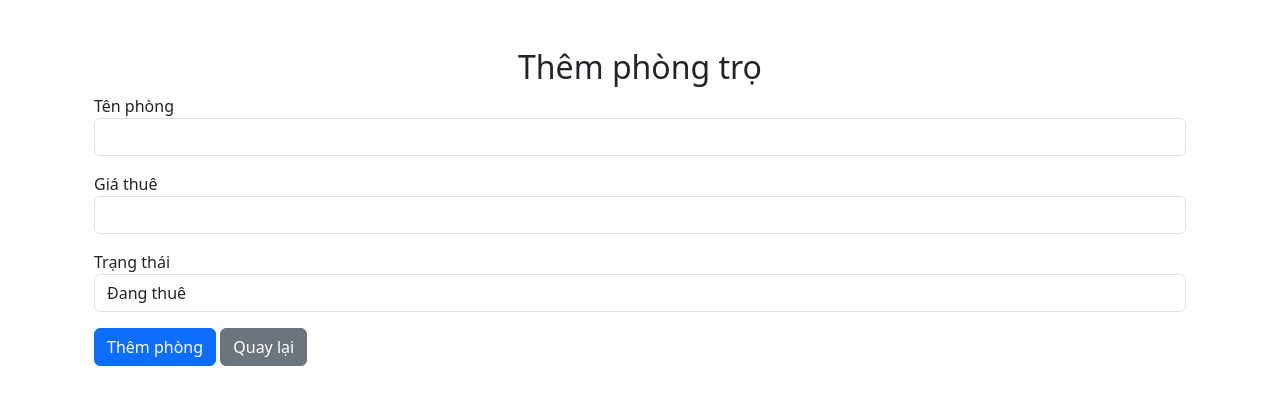
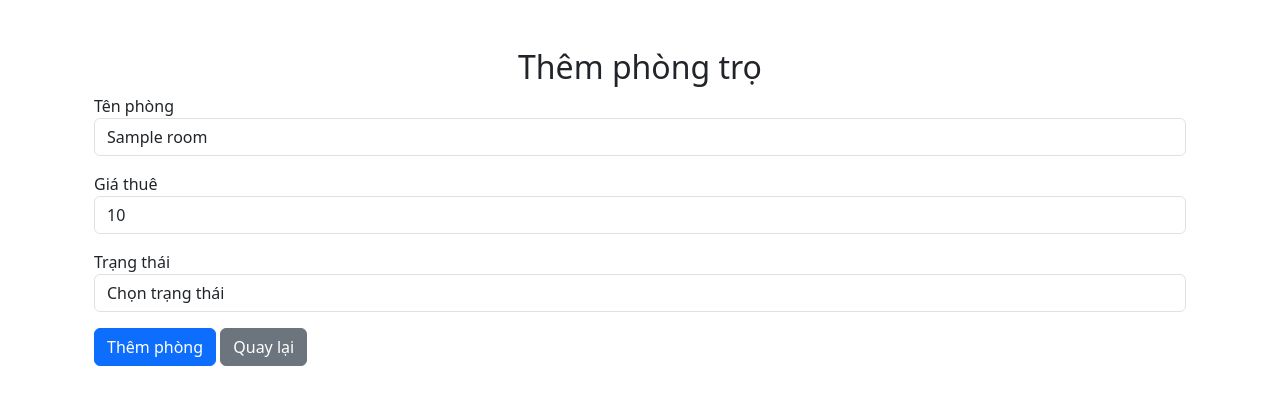
Before and after one commit to limbanga/boarding_house_management, a PHP site: template app/views/rooms/create.php in a window 1280 px wide. Shown: the top 405 px of the page. Run offline with PHP 8.4, Linux system fonts and the light colour scheme; the template is opened without the code that fills it: most values are stand-ins (such as "Sample title", 1, 10 or a date in 2020).

Commit message:
Refactor RoomController methods for consistency and update create view to pre-fill form fields

```diff
--- a/app/views/rooms/create.php
+++ b/app/views/rooms/create.php
@@ -10,17 +10,18 @@ ob_start();
     <form id="roomForm" method="POST">
         <div class="mb-3">
             <label>Tên phòng</label>
-            <input type="text" class="form-control" name="name" required>
+            <input type="text" class="form-control" name="name" required value="<?= $room['name'] ?? '' ?>">
         </div>
         <div class="mb-3">
             <label>Giá thuê</label>
-            <input type="number" class="form-control" name="price" required>
+            <input type="number" class="form-control" name="price" required value="<?= $room['price'] ?? '' ?>">
         </div>
         <div class="mb-3">
             <label>Trạng thái</label>
             <select class="form-control" name="status">
-                <option value="1">Đang thuê</option>
-                <option value="0">Trống</option>
+                <option value="">Chọn trạng thái</option>
+                <option value="1" <?= isset($room['status']) && $room['status'] == 1 ? 'selected' : '' ?>>Đang thuê</option>
+                <option value="0" <?= isset($room['status']) && $room['status'] == 0 ? 'selected' : '' ?>>Trống</option>
             </select>
         </div>
         <button type="submit" class="btn btn-primary">Thêm phòng</button>
```
Also changed, not shown: app/controllers/RoomController.php (+8 -3 lines), app/views/rooms/index.php (+9 -2 lines).
